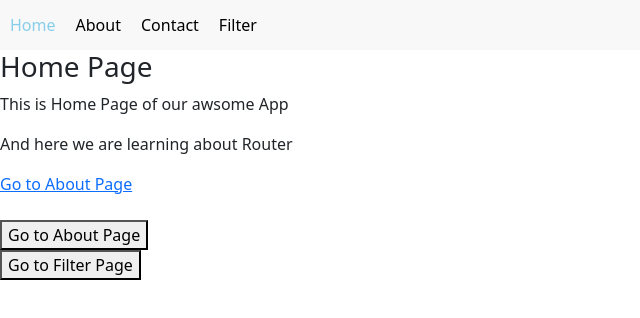
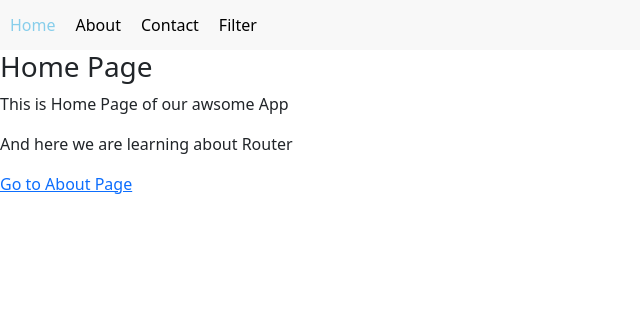
Before and after one commit to vijay4211/parent_to_child, a React (Create React App) app: page / in a window 1280 px wide. Shown: the top 318 px of the page, without its empty margins (0-640 px from the left). Built offline with nearby package versions, Linux system fonts and the light colour scheme.

Commit message:
useLocation

```diff
--- a/src/component/About.js
+++ b/src/component/About.js
@@ -6,7 +6,7 @@ function About() {
       <p>This is About Page of our awsome App</p>
       <p>And here we are learning About Router</p>
       <Link to="/">Go to Home Page</Link>
-      <li><Link to={"/user/Anil"}>Anil</Link></li>
+      <li><Link to={"/user/Anil"} state={{name : "Anil Siddhu", age:27}}>Anil</Link></li>
       <li><Link to={"/user/Peter"}>Peter</Link></li>
       <li><Link to={"/user/John"}>John</Link></li>
     </div>
--- a/src/component/Home.js
+++ b/src/component/Home.js
@@ -1,18 +1,11 @@
-import { Link, useNavigate } from "react-router-dom";
+import { Link } from "react-router-dom";
 function Home() {
-
-  const navigate = useNavigate();
-  const navToPage = (url)=>{
-    navigate(url);
-  }
   return (
     <div>
       <h3>Home Page</h3>
       <p>This is Home Page of our awsome App</p>
       <p>And here we are learning about Router</p>
-      <Link to="/about">Go to About Page</Link><br /><br />
-      <button onClick={()=> navToPage("/about")}>Go to About Page</button><br />
-      <button onClick={()=> navToPage("/filter")}>Go to Filter Page</button><br />
+      <Link to="/about">Go to About Page</Link>
     </div>
   );
 }
--- a/src/component/User.js
+++ b/src/component/User.js
@@ -1,9 +1,11 @@
-import { useParams } from "react-router-dom";
+import { useParams, useLocation } from "react-router-dom";
 
 function User(){
     const params = useParams();
     const {name} = params;
     console.log(name);
+    const location = useLocation();
+    console.log(location);
     return(
         <div>
             <h1>This is {name}'s Page</h1>
```
